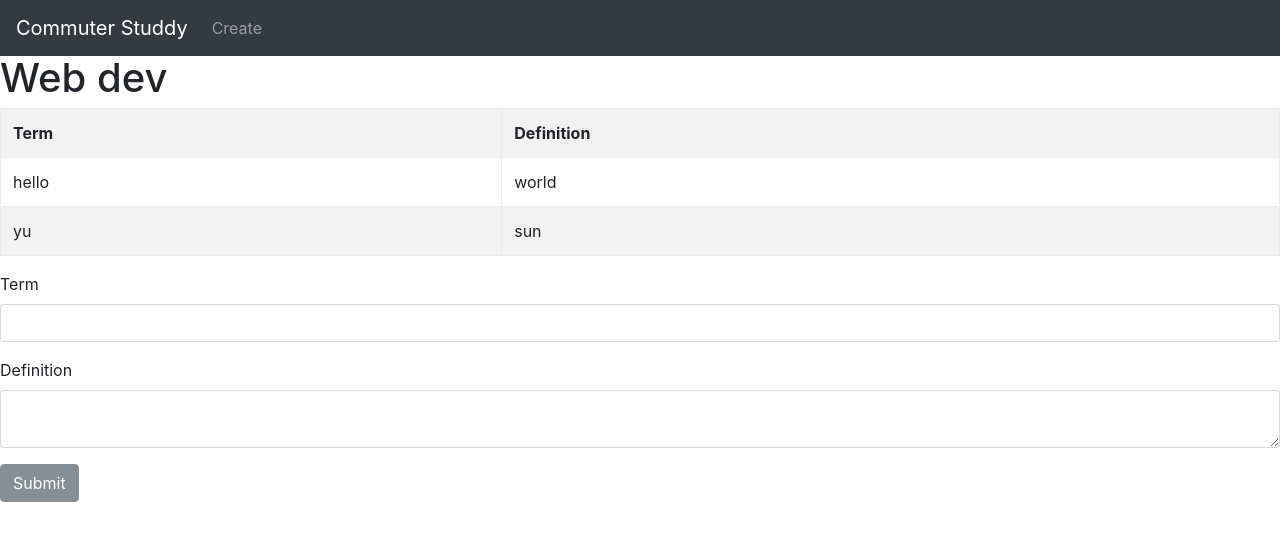
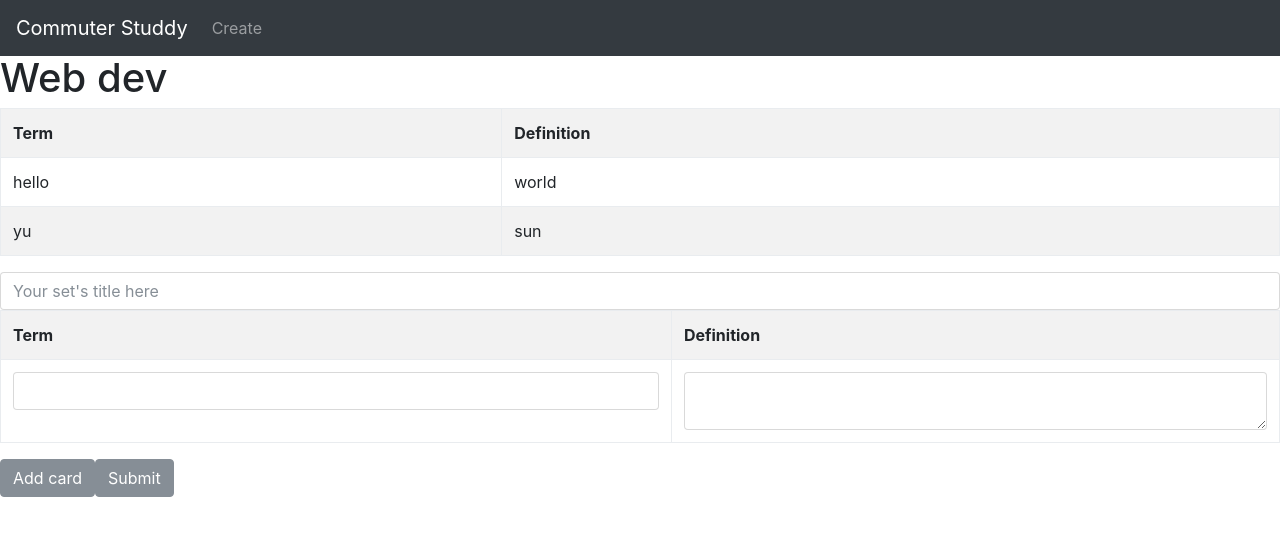
Before and after one commit to cs480SnackOverflow/front-end, a React (Create React App) app: page / in a window 1280 px wide. Shown: the top 540 px of the page. Built offline with nearby package versions, Linux system fonts and the light colour scheme.

Commit message:
fix new view for create flashcard page

```diff
--- a/src/components/CreateFlashcard.jsx
+++ b/src/components/CreateFlashcard.jsx
@@ -1,13 +1,12 @@
 import React from 'react'
-import { Button, Form, FormGroup, Label, Input, FormText } from 'reactstrap';
-import FlashcardList from './FlashcardList';
+import { Table,Button, Form, FormGroup, Input } from 'reactstrap';
 
 class CreateFlashcard extends React.Component {
   constructor(props) {
     super(props);
     this.state = {
-      term: '',
-      definition: ''
+      title: '',
+      flashcards:[]
     };
 
     this.handleChange1 = this.handleChange1.bind(this);
@@ -28,14 +27,26 @@ class CreateFlashcard extends React.Component {
   render() {
     return (
               <Form onSubmit={this.handleSubmit}>
-              <FormGroup>
-                <Label for="term">Term</Label>
-                <Input type="text" name="term" id="term" term={this.state.term} onChange={this.handleChange1}/>
-              </FormGroup>
-              <FormGroup>
-                <Label for="definition">Definition</Label>
-                <Input type="textarea" name="definition" id="definition" term={this.state.definition} onChange={this.handleChange2}/>
-              </FormGroup>
+                <FormGroup>
+                  <Input type="text" name="title" id="term" placeholder="Your set's title here"/>
+                  <Table bordered striped>
+                    <tbody>
+                      <tr>
+                        <th> Term </th>
+                        <th> Definition </th>
+                      </tr>
+                      <tr>
+                        <td>
+                          <Input type="text" name="term" id="term" term={this.state.term} onChange={this.handleChange1}/>
+                        </td>
+                        <td>
+                          <Input type="textarea" name="definition" id="definition" term={this.state.definition} onChange={this.handleChange2}/>
+                        </td>
+                      </tr>
+                    </tbody>
+                  </Table>
+                </FormGroup>
+                <Button>Add card </Button>
                 <Button>Submit</Button>
               </Form>
     );
```
